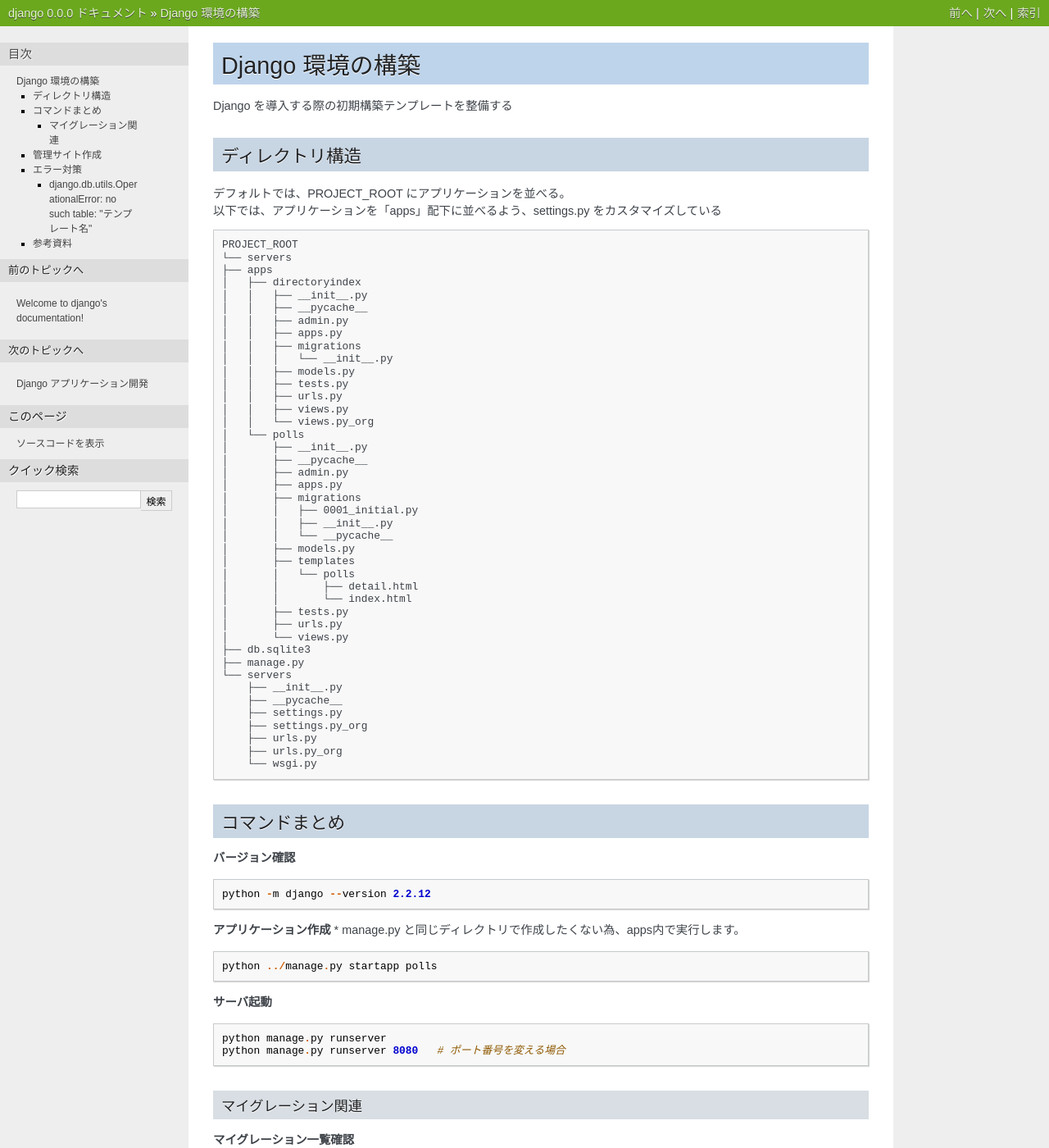
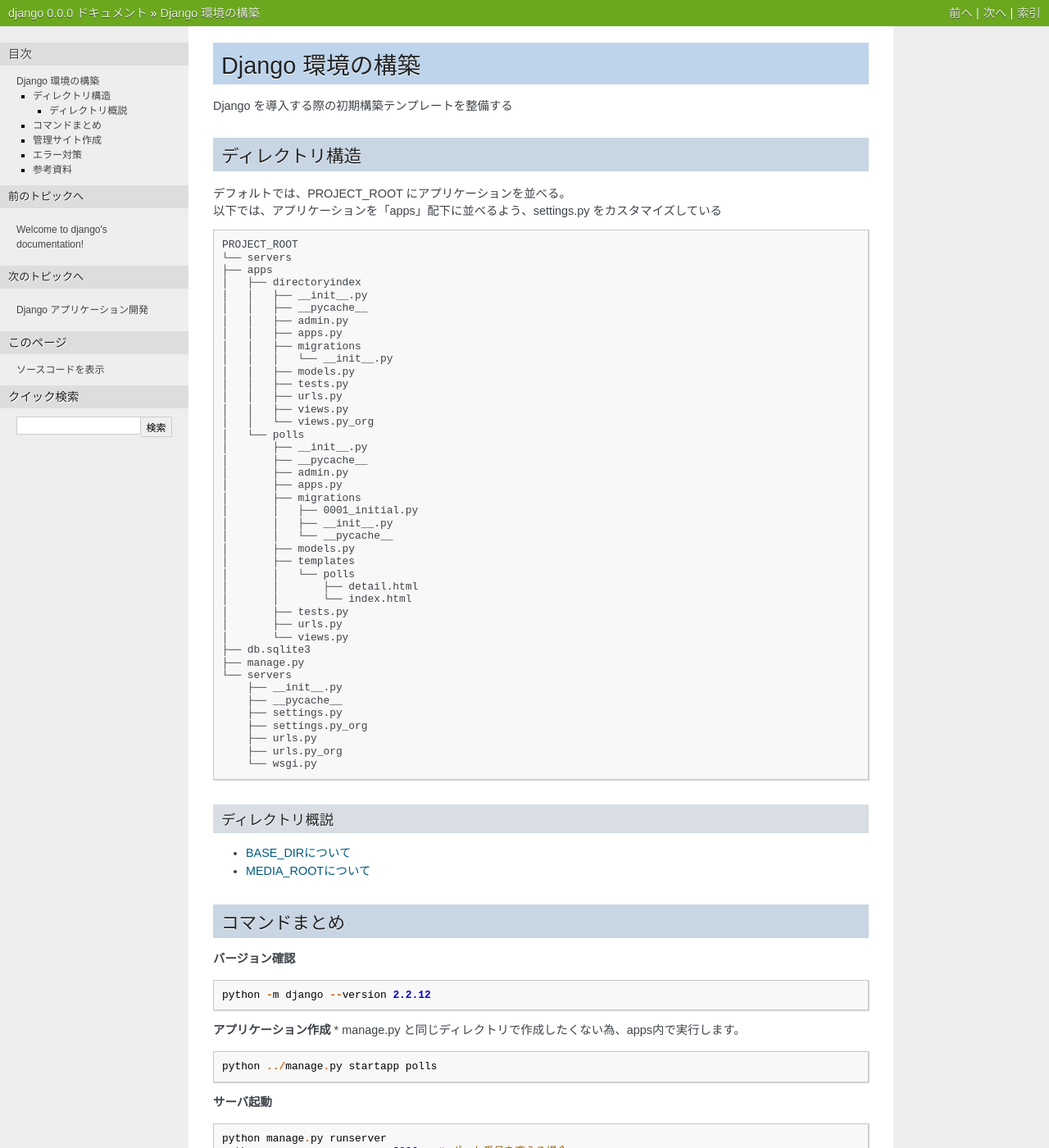
Before and after one commit to yuyuyu0706/sphinx, a Sphinx documentation site: the page built from django/source/work/page01.rst, in a window 1280 px wide and 1400 px high. Shown: the whole window at 82% size. Built offline with Sphinx 7.4.7, drawn with Linux system fonts in a browser that asks for light colours; pages that are not in the unit, such as notebooks, are missing from menus; some of the changed text lies outside the part shown.

Commit message:
auto commit

```diff
--- a/django/source/work/page01.rst
+++ b/django/source/work/page01.rst
@@ -55,6 +55,10 @@ Django 環境の構築
         ├── urls.py_org
         └── wsgi.py
 
+ディレクトリ概説
+--------------------
+* `BASE_DIRについて <https://codor.co.jp/django/about-basedir>`_
+* `MEDIA_ROOTについて <https:>`_
 
 コマンドまとめ
 ===================
```
